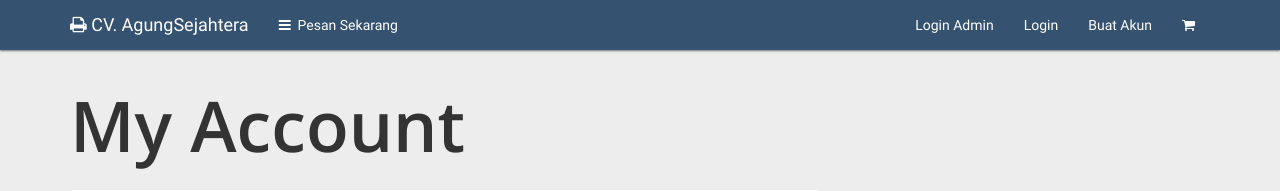
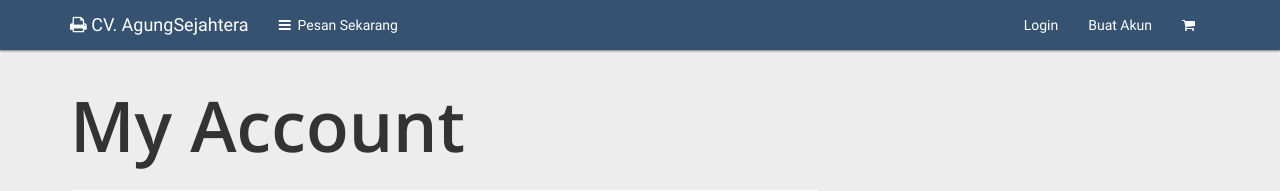
Before and after one commit to ahmadfaqih796/dgprint-ci3, a CodeIgniter app: page /dgprint/index.php/authcontroller/login in a window 1280 px wide. Shown: the top 191 px of the page. Run offline with CodeIgniter, Linux system fonts and the light colour scheme; data comes from the database, SQL or seed files in the repository; some libraries are stand-ins or nearby versions; some web fonts are replaced.

Commit message:
login admin remove

```diff
--- a/application/views/frontend/templates/header.php
+++ b/application/views/frontend/templates/header.php
@@ -200,7 +200,7 @@
 					</form>
 					<ul class="nav navbar-nav navbar-right">
 						<?php if ($this->session->userdata('session_level') == null) : ?>
-							<li><a href="<?= base_url('admin') ?>">Login Admin</a></li>
+							<!-- <li><a href="<?= base_url('admin') ?>">Login Admin</a></li> -->
 							<li><a href="#nav-login-dialog" data-effect="mfp-move-from-top" class="popup-text">Login</a></li>
 							<li><a href="#nav-account-dialog" data-effect="mfp-move-from-top" class="popup-text">Buat Akun</a></li>
 						<?php else : ?>
```
